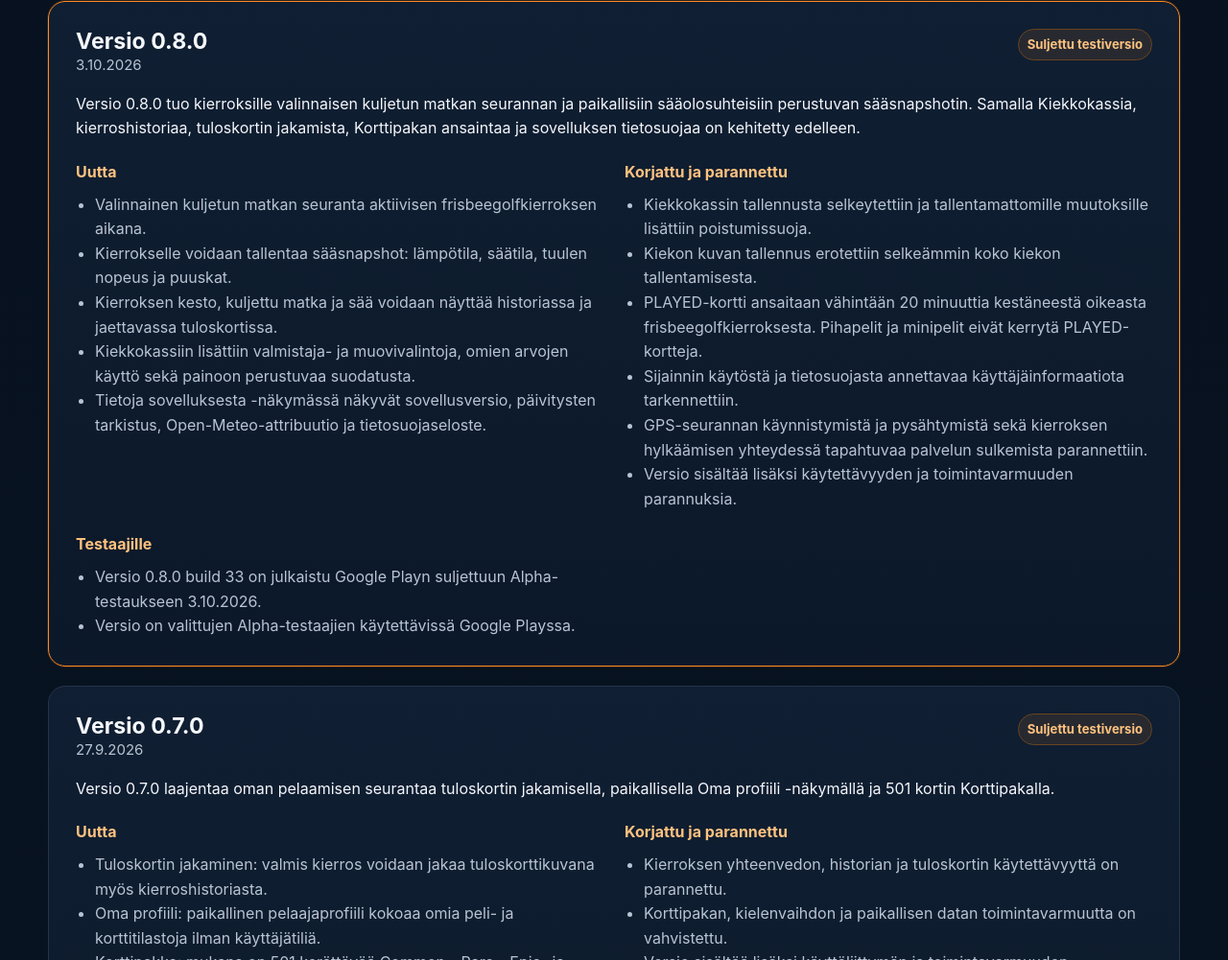
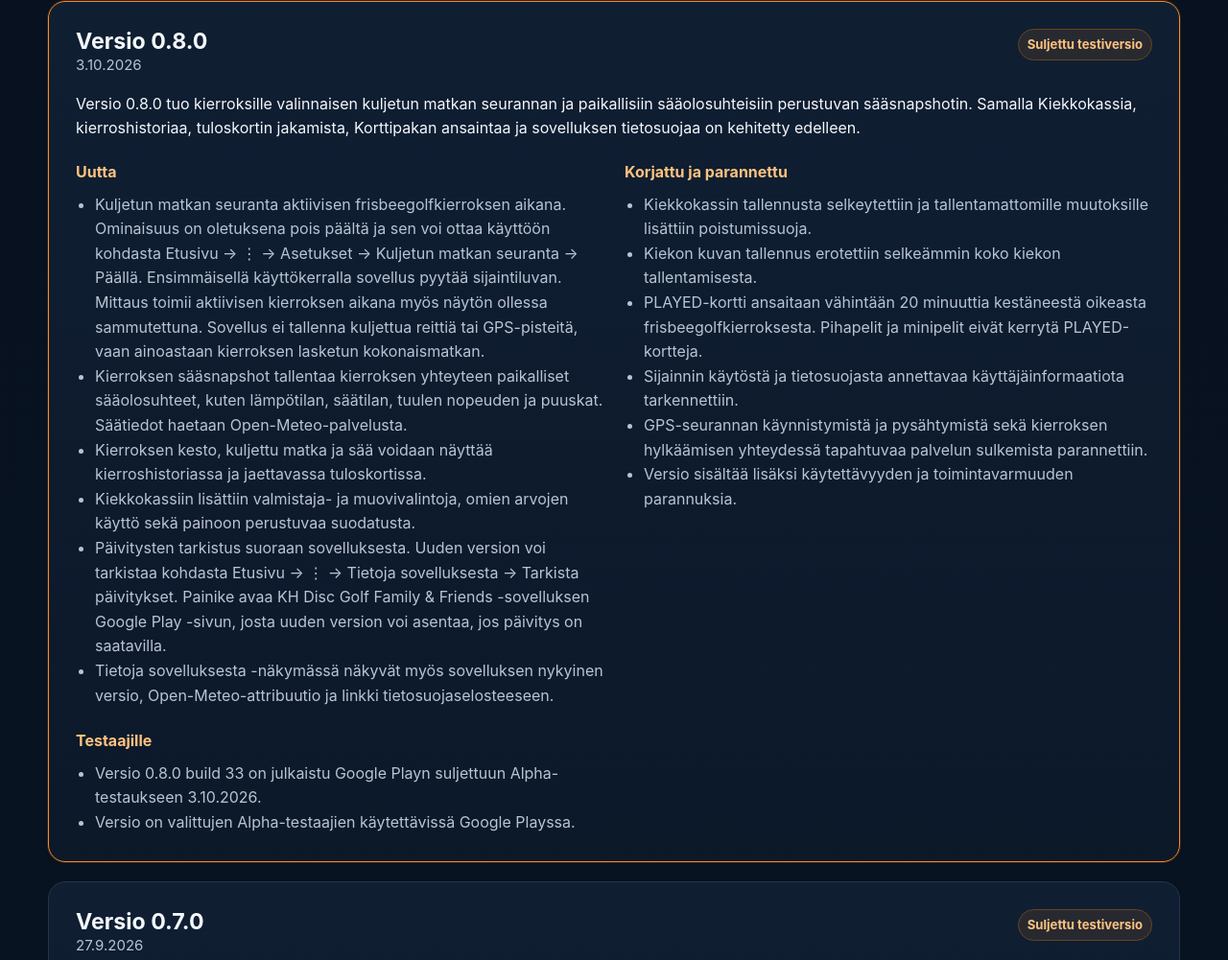
Before and after one commit to MrPain72/khindustrial-website, a plain HTML site: page kh-disc-golf/updates/index.html in a window 1280 px wide. Shown: the part 703-1704 px from the top of the page at 96% size. Drawn offline with Linux system fonts and the light colour scheme.

Commit message:
docs: add usage paths to 0.8.0 release notes

```diff
--- a/assets/disc-golf-versions.js
+++ b/assets/disc-golf-versions.js
@@ -2,11 +2,12 @@ window.KH_DISC_GOLF_RELEASES = [
   { version: "0.8.0", date: "2026-10-03", status: "Suljettu testiversio", current: true,
     summary: "Versio 0.8.0 tuo kierroksille valinnaisen kuljetun matkan seurannan ja paikallisiin sääolosuhteisiin perustuvan sääsnapshotin. Samalla Kiekkokassia, kierroshistoriaa, tuloskortin jakamista, Korttipakan ansaintaa ja sovelluksen tietosuojaa on kehitetty edelleen.",
     newItems: [
-      "Valinnainen kuljetun matkan seuranta aktiivisen frisbeegolfkierroksen aikana.",
-      "Kierrokselle voidaan tallentaa sääsnapshot: lämpötila, säätila, tuulen nopeus ja puuskat.",
-      "Kierroksen kesto, kuljettu matka ja sää voidaan näyttää historiassa ja jaettavassa tuloskortissa.",
+      "Kuljetun matkan seuranta aktiivisen frisbeegolfkierroksen aikana. Ominaisuus on oletuksena pois päältä ja sen voi ottaa käyttöön kohdasta Etusivu → ⋮ → Asetukset → Kuljetun matkan seuranta → Päällä. Ensimmäisellä käyttökerralla sovellus pyytää sijaintiluvan. Mittaus toimii aktiivisen kierroksen aikana myös näytön ollessa sammutettuna. Sovellus ei tallenna kuljettua reittiä tai GPS-pisteitä, vaan ainoastaan kierroksen lasketun kokonaismatkan.",
+      "Kierroksen sääsnapshot tallentaa kierroksen yhteyteen paikalliset sääolosuhteet, kuten lämpötilan, säätilan, tuulen nopeuden ja puuskat. Säätiedot haetaan Open-Meteo-palvelusta.",
+      "Kierroksen kesto, kuljettu matka ja sää voidaan näyttää kierroshistoriassa ja jaettavassa tuloskortissa.",
       "Kiekkokassiin lisättiin valmistaja- ja muovivalintoja, omien arvojen käyttö sekä painoon perustuvaa suodatusta.",
-      "Tietoja sovelluksesta -näkymässä näkyvät sovellusversio, päivitysten tarkistus, Open-Meteo-attribuutio ja tietosuojaseloste."
+      "Päivitysten tarkistus suoraan sovelluksesta. Uuden version voi tarkistaa kohdasta Etusivu → ⋮ → Tietoja sovelluksesta → Tarkista päivitykset. Painike avaa KH Disc Golf Family & Friends -sovelluksen Google Play -sivun, josta uuden version voi asentaa, jos päivitys on saatavilla.",
+      "Tietoja sovelluksesta -näkymässä näkyvät myös sovelluksen nykyinen versio, Open-Meteo-attribuutio ja linkki tietosuojaselosteeseen."
     ],
     improvedItems: [
       "Kiekkokassin tallennusta selkeytettiin ja tallentamattomille muutoksille lisättiin poistumissuoja.",
```
Also changed, not shown: kh-disc-golf/index.html (+2 -2 lines).
